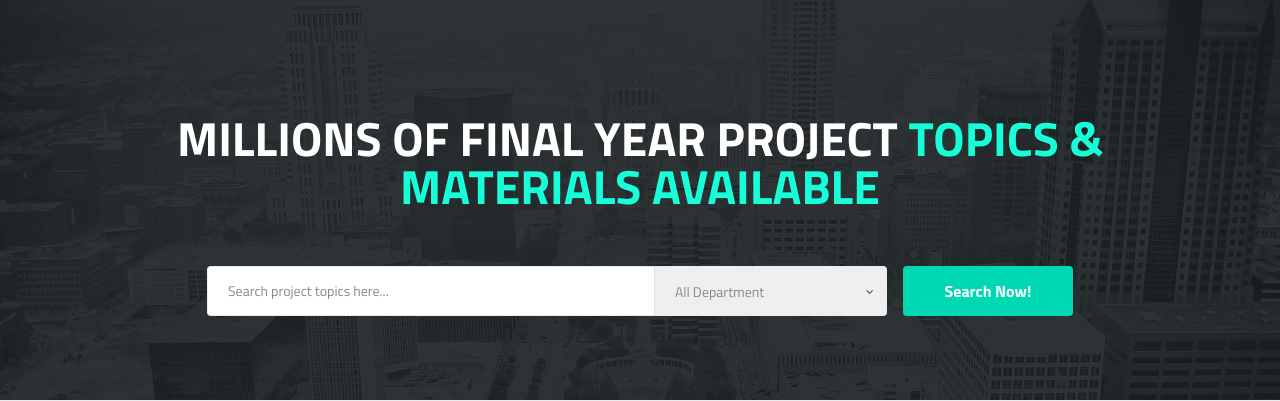
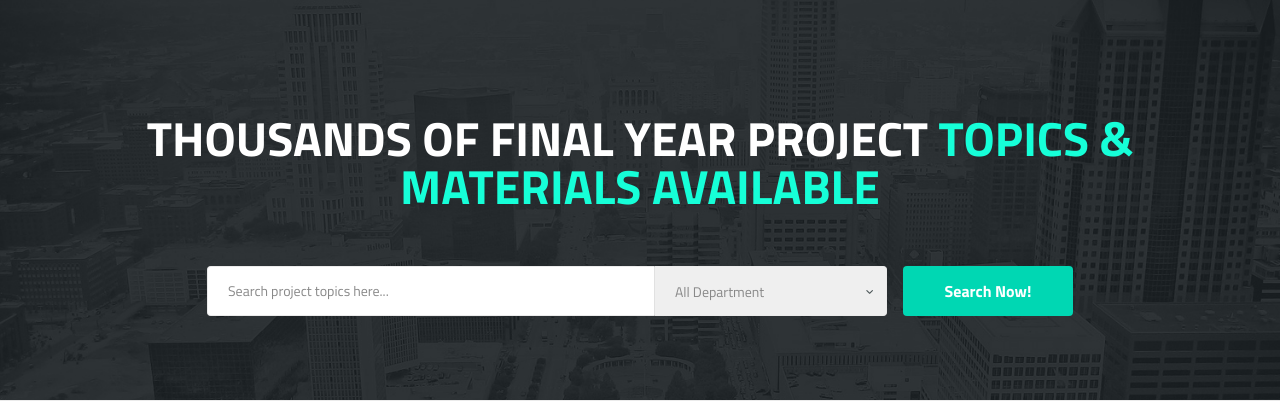
Before and after one commit to joedick4/schoolprojecthubMain-1, a PHP site: page /SchproHub/ in a window 1280 px wide. Shown: the part 171-572 px from the top of the page. Run offline with PHP 8.4, Linux system fonts and the light colour scheme.

Commit message:
Update index.php
gh

```diff
--- a/index.php
+++ b/index.php
@@ -173,7 +173,7 @@
 	<div class="banner-wrap">
 		<section class="banner banner-v2">
 			<h5></h5>
-			<h1>Millions of Final Year Project<span> Topics & Materials Available</span></h1>
+			<h1>thousands of Final Year Project<span> Topics & Materials Available</span></h1>
 			<!--<p>We have thousands of Final Year Projects  Topics for you</p>-->
 			<!--<h5>Register now and start</h5>
 			<h1><span>Buying and Selling</span></h1>-->
```
